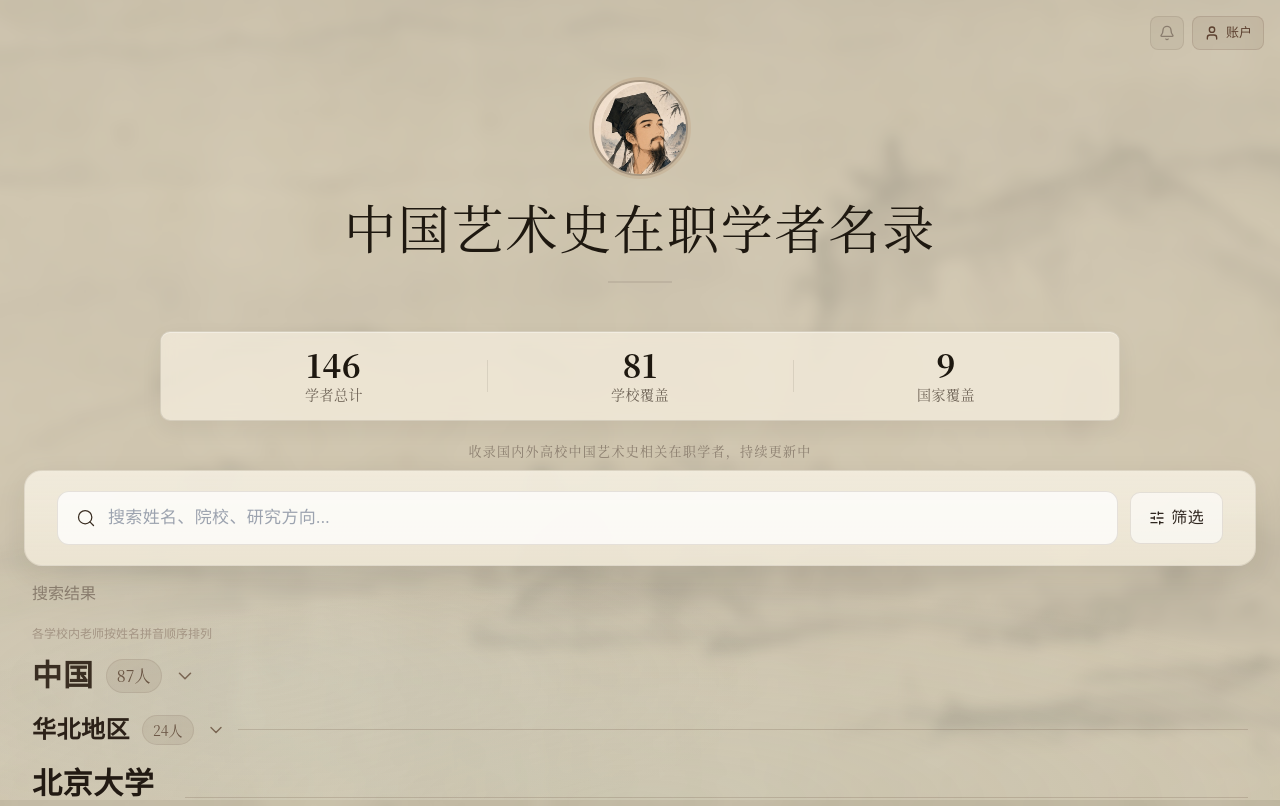
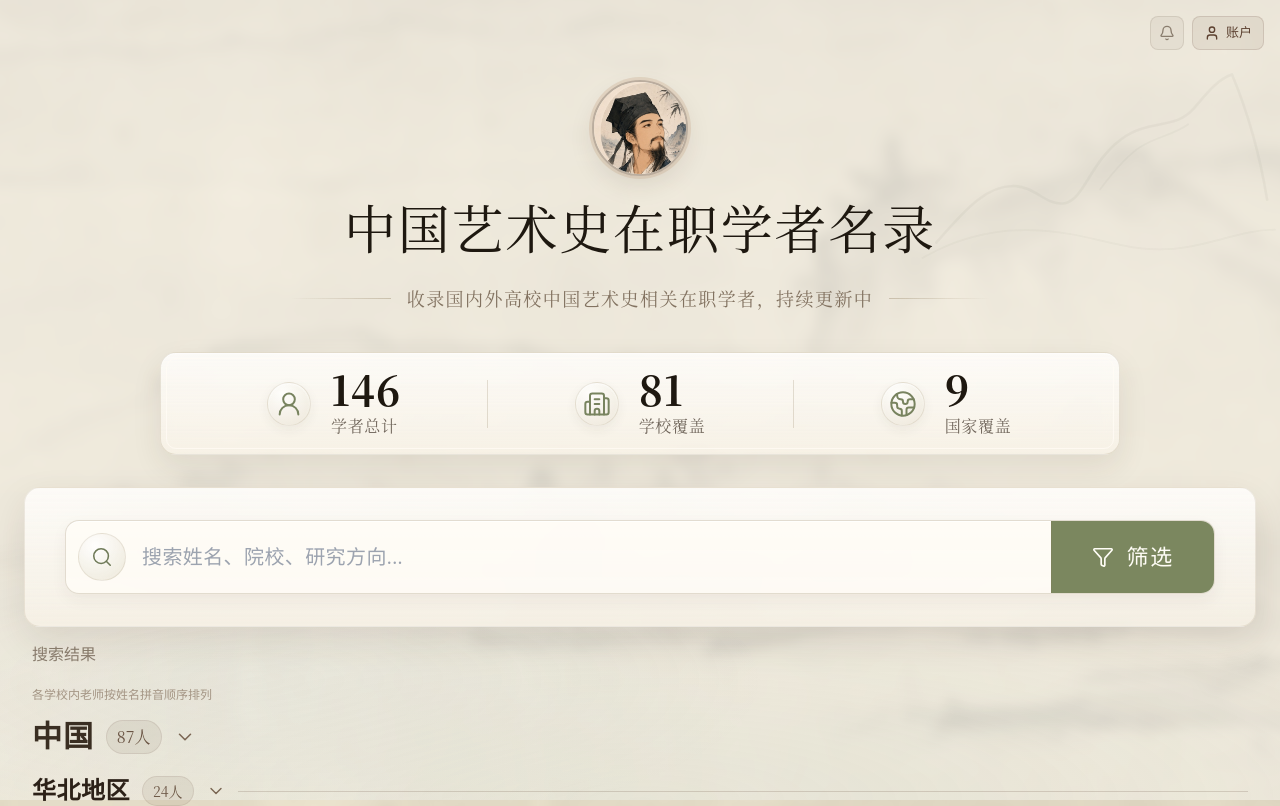
Before and after one commit to Xuanjingcao/Chinese-Art-history-scholars-, a React (Vite) app in the folder app/: page / in a window 1280 px wide. Shown: the top 806 px of the page. Built offline with nearby package versions, Linux system fonts and the light colour scheme.

Commit message:
WorkBuddy update

```diff
--- a/app/src/App.tsx
+++ b/app/src/App.tsx
@@ -117,7 +117,7 @@ export default function App() {
           backgroundSize: 'cover',
           backgroundPosition: 'center',
           backgroundRepeat: 'no-repeat',
-          filter: 'blur(6px) brightness(0.90) saturate(0.58) sepia(0.10)',
+          filter: 'blur(6px) brightness(1.06) saturate(0.46) sepia(0.08)',
           transform: 'scale(1.06)',
         }}
       />
@@ -127,7 +127,7 @@ export default function App() {
         className="fixed inset-0"
         style={{
           zIndex: 1,
-          backgroundColor: 'rgba(222, 211, 188, 0.52)',
+          backgroundColor: 'rgba(247, 242, 231, 0.68)',
         }}
       />
 
@@ -164,19 +164,6 @@ export default function App() {
         ) : (
           <>
             <StatsBar />
-
-            {/* Subtitle note */}
-            <p
-              className="font-serif text-center mx-auto px-6 mt-2 mb-2 text-[12px] md:text-[13px]"
-              style={{
-                color: '#8a7d6e',
-                letterSpacing: '0.1em',
-                lineHeight: 1.6,
-                maxWidth: '480px',
-              }}
-            >
-              收录国内外高校中国艺术史相关在职学者，持续更新中
-            </p>
 
             {/* Filter Bar */}
             <div className="relative z-30">
--- /dev/null
+++ b/app/src/lib/commentCountBadge.ts
@@ -0,0 +1,4 @@
+export function formatCommentCountBadge(count: number): string | null {
+  if (count <= 0) return null;
+  return count > 99 ? '99+' : String(count);
+}
--- /dev/null
+++ b/app/src/lib/ratingStats.ts
@@ -0,0 +1,34 @@
+import type { RatingData } from './ratings';
+
+function roundRating(value: number) {
+  return Math.round(value * 10) / 10;
+}
+
+export function calculateNextRating(
+  current: Pick<RatingData, 'average' | 'count'>,
+  previousUserRating: number,
+  nextScore: number,
+): RatingData {
+  const oldTotal = current.average * current.count;
+
+  if (previousUserRating > 0 && previousUserRating === nextScore) {
+    const nextCount = Math.max(0, current.count - 1);
+    const nextTotal = Math.max(0, oldTotal - previousUserRating);
+    return {
+      average: nextCount > 0 ? roundRating(nextTotal / nextCount) : 0,
+      count: nextCount,
+      userRating: 0,
+    };
+  }
+
+  const nextCount = previousUserRating > 0 ? current.count : current.count + 1;
+  const nextTotal = previousUserRating > 0
+    ? oldTotal - previousUserRating + nextScore
+    : oldTotal + nextScore;
+
+  return {
+    average: nextCount > 0 ? roundRating(nextTotal / nextCount) : nextScore,
+    count: nextCount,
+    userRating: nextScore,
+  };
+}
--- a/app/src/sections/FilterBar.tsx
+++ b/app/src/sections/FilterBar.tsx
@@ -1,5 +1,5 @@
 import { useState } from 'react';
-import { Compass, GraduationCap, MapPin, Search, SlidersHorizontal } from 'lucide-react';
+import { Compass, Funnel, GraduationCap, MapPin, Search, SlidersHorizontal } from 'lucide-react';
 import type { LucideIcon } from 'lucide-react';
 import { standardTagDefinitions } from '@/lib/standardTags';
 import type { FilterRegion } from '@/types';
@@ -203,40 +203,50 @@ export default function FilterBar({
       className="w-full min-w-0 px-3 md:px-6"
     >
       <div
-        className="mx-auto max-w-[1280px] min-w-0 px-4 py-5 md:px-8"
+        className="relative mx-auto max-w-[1280px] min-w-0 overflow-hidden px-3 py-3 md:px-10 md:py-8"
         style={{
-          backgroundColor: 'rgba(242, 235, 219, 0.90)',
-          backgroundImage: 'linear-gradient(180deg, rgba(255, 255, 255, 0.13), rgba(164, 137, 96, 0.035))',
-          backdropFilter: 'blur(12px)',
-          WebkitBackdropFilter: 'blur(12px)',
-          border: '1px solid rgba(138, 125, 110, 0.16)',
-          borderRadius: '18px',
-          boxShadow: '0 10px 30px rgba(40, 32, 24, 0.08)',
+          backgroundColor: 'rgba(252, 248, 240, 0.80)',
+          backgroundImage: 'linear-gradient(180deg, rgba(255, 255, 255, 0.58), rgba(232, 219, 194, 0.18))',
+          backdropFilter: 'blur(14px)',
+          WebkitBackdropFilter: 'blur(14px)',
+          border: '1px solid rgba(139, 120, 87, 0.14)',
+          borderRadius: '16px',
+          boxShadow: '0 14px 36px rgba(56, 44, 30, 0.10)',
         }}
       >
         {/* ─── Search Box Row (full-width, large, rounded) ─── */}
-        <div className="flex min-w-0 items-center gap-3">
+        <div
+          className="relative z-10 flex min-w-0 items-center gap-0 overflow-hidden rounded-[14px]"
+          style={{
+            backgroundColor: 'rgba(255, 253, 248, 0.78)',
+            border: '1px solid rgba(139, 120, 87, 0.24)',
+            boxShadow: 'inset 0 1px 0 rgba(255,255,255,0.76), 0 6px 16px rgba(56,44,30,0.05)',
+          }}
+        >
           {/* Search input - large, rounded, full-width */}
           <div
-            className="flex min-w-0 flex-1 items-center gap-2 md:gap-3"
+            className="flex min-w-0 flex-1 items-center gap-3 md:gap-4"
             style={{
-              backgroundColor: 'rgba(255, 255, 255, 0.75)',
-              borderRadius: '12px',
-              border: '1px solid rgba(138, 125, 110, 0.2)',
-              padding: '13px 18px',
+              padding: '8px 10px 8px 12px',
             }}
           >
-            <Search
-              size={20}
-              strokeWidth={1.5}
-              style={{ color: '#3a2e22', flexShrink: 0 }}
-            />
+            <span
+              className="inline-flex h-8 w-8 shrink-0 items-center justify-center rounded-full md:h-12 md:w-12"
+              style={{
+                color: '#6f7a58',
+                background: 'radial-gradient(circle at 35% 25%, rgba(255,255,255,0.78), rgba(232,226,209,0.74))',
+                border: '1px solid rgba(139, 120, 87, 0.14)',
+              }}
+              aria-hidden="true"
+            >
+              <Search className="h-[18px] w-[18px] md:h-[22px] md:w-[22px]" strokeWidth={1.7} />
+            </span>
             <input
               type="text"
               value={searchQuery}
               onChange={(e) => onSearchChange(e.target.value)}
               placeholder="搜索姓名、院校、研究方向..."
-              className="min-w-0 flex-1 bg-transparent text-[15px] outline-none md:text-[17px]"
+              className="min-w-0 flex-1 bg-transparent text-[16px] outline-none md:text-[20px]"
               style={{
                 fontFamily: 'var(--font-kai)',
                 color: 'var(--ink)',
@@ -272,23 +282,22 @@ export default function FilterBar({
           {/* Filter toggle button */}
           <button
             onClick={() => setShowFilters(!showFilters)}
-            className="shrink-0 flex items-center gap-1.5 text-[14px] font-medium transition-all hover:opacity-80 md:text-[16px] md:font-normal"
+            className="relative hidden shrink-0 items-center justify-center gap-3 self-stretch overflow-hidden px-5 text-[18px] font-normal transition-all hover:opacity-90 sm:flex md:px-10 md:text-[22px]"
             style={{
               fontFamily: 'var(--font-kai)',
-              padding: '13px 18px',
-              borderRadius: '10px',
               backgroundColor:
                 activeFilterCount > 0
-                  ? 'rgba(92, 64, 48, 0.1)'
-                  : 'rgba(255, 255, 255, 0.6)',
-              color: activeFilterCount > 0 ? '#241810' : '#2f261f',
-              border: '1px solid rgba(138, 125, 110, 0.2)',
+                  ? '#72805a'
+                  : '#7b875f',
+              color: '#fffdf6',
+              borderLeft: '1px solid rgba(139, 120, 87, 0.22)',
               cursor: 'pointer',
-              letterSpacing: '0.02em',
+              letterSpacing: '0.08em',
+              minHeight: '72px',
             }}
           >
-            <SlidersHorizontal size={16} />
-            <span className="hidden sm:inline">
+            <Funnel size={22} strokeWidth={1.8} />
+            <span>
               {activeFilterCount > 0 ? '清空筛选' : '筛选'}
             </span>
             {activeFilterCount > 0 && (
@@ -307,6 +316,20 @@ export default function FilterBar({
                 {activeFilterCount}
               </span>
             )}
+          </button>
+          <button
+            onClick={() => setShowFilters(!showFilters)}
+            className="mr-2 flex h-8 w-8 shrink-0 items-center justify-center rounded-full transition-opacity hover:opacity-80 sm:hidden"
+            style={{
+              color: activeFilterCount > 0 ? '#fffdf6' : '#5c4030',
+              backgroundColor: activeFilterCount > 0 ? '#72805a' : 'rgba(92, 64, 48, 0.08)',
+              border: '1px solid rgba(139, 120, 87, 0.16)',
+              boxShadow: activeFilterCount > 0 ? '0 3px 8px rgba(72, 84, 55, 0.18)' : 'none',
+              cursor: 'pointer',
+            }}
+            aria-label={activeFilterCount > 0 ? `筛选，${activeFilterCount}项已启用` : '筛选'}
+          >
+            <SlidersHorizontal size={16} strokeWidth={1.8} />
           </button>
         </div>
 
@@ -401,7 +424,6 @@ export default function FilterBar({
           </div>
         )}
       </div>
-
     </div>
   );
 }
--- a/app/src/sections/Header.tsx
+++ b/app/src/sections/Header.tsx
@@ -50,7 +50,9 @@ export default function Header({
   };
 
   return (
-    <header className="relative z-10 flex flex-col items-center pt-16 pb-10 md:pt-20 md:pb-12 px-4">
+    <header className="relative z-10 flex flex-col items-center overflow-hidden px-4 pb-8 pt-16 md:pb-10 md:pt-20">
+      <MountainWash className="pointer-events-none absolute right-0 top-10 hidden h-64 w-[360px] opacity-45 md:block" />
+
       {/* ─── Top-right user area ─── */}
       <div className="absolute top-4 right-4 z-20 flex items-center gap-2">
         {currentUser ? (
@@ -152,14 +154,15 @@ export default function Header({
 
       {/* Circular portrait */}
       <div
-        className="relative mb-5 overflow-hidden rounded-full"
+        className="relative mb-5 overflow-visible rounded-full"
         style={{
           width: '96px',
           height: '96px',
           border: '2.5px solid rgba(92, 64, 48, 0.35)',
-          boxShadow: '0 0 0 3px rgba(176, 130, 85, 0.18)',
+          boxShadow: '0 0 0 3px rgba(176, 130, 85, 0.18), 0 10px 24px rgba(56, 44, 30, 0.10)',
         }}
       >
+        <div className="h-full w-full overflow-hidden rounded-full">
           <img
             src="/scholar-portrait-tall.jpg"
             alt="学者画像"
@@ -167,6 +170,7 @@ export default function Header({
             height={480}
             className="h-full w-full object-cover object-top"
           />
+        </div>
       </div>
 
       {/* Title */}
@@ -181,11 +185,20 @@ export default function Header({
         中国艺术史在职学者名录
       </h1>
 
-      {/* Bottom rule */}
-      <div
-        className="mt-4 w-16 md:mt-5"
-        style={{ height: '2px', backgroundColor: 'rgba(30, 24, 16, 0.08)' }}
-      />
+      <div className="mt-5 flex w-full max-w-[700px] items-center justify-center gap-4 md:mt-6">
+        <div className="h-px flex-1" style={{ background: 'linear-gradient(90deg, transparent, rgba(139, 120, 87, 0.35))' }} />
+        <p
+          className="font-serif text-center text-[12px] md:text-[18px]"
+          style={{
+            color: '#827260',
+            letterSpacing: '0.08em',
+            lineHeight: 1.5,
+          }}
+        >
+          收录国内外高校中国艺术史相关在职学者，持续更新中
+        </p>
+        <div className="h-px flex-1" style={{ background: 'linear-gradient(90deg, rgba(139, 120, 87, 0.35), transparent)' }} />
+      </div>
     </header>
   );
 }
@@ -212,3 +225,31 @@ function BellButton({ onClick }: { onClick: () => void }) {
     </button>
   );
 }
+
+function MountainWash({ className = '' }: { className?: string }) {
+  return (
+    <svg className={className} viewBox="0 0 420 260" fill="none" aria-hidden="true">
+      <path
+        d="M19 217c38-44 60-66 90-66 25 0 39 24 60 20 22-4 30-48 65-74 33-25 63-11 85-36 14-16 27-34 45-40 18 43 32 91 41 146"
+        stroke="#7c8273"
+        strokeWidth="3"
+        strokeLinecap="round"
+        opacity="0.15"
+      />
+      <path
+        d="M3 235c52-30 111-39 172-28 46 8 83 25 138 15 35-6 68-20 101-20"
+        stroke="#8c907e"
+        strokeWidth="2"
+        strokeLinecap="round"
+        opacity="0.13"
+      />
+      <path
+        d="M210 155c19-25 33-41 48-50 19-12 37-13 55-26"
+        stroke="#7c8273"
+        strokeWidth="2"
+        strokeLinecap="round"
+        opacity="0.12"
+      />
+    </svg>
+  );
+}
--- a/app/src/sections/ProfessorList.tsx
+++ b/app/src/sections/ProfessorList.tsx
@@ -11,6 +11,8 @@ import {
   hasCustomStandardTag,
 } from '@/lib/standardTags';
 import { getUniversityCountry, getUniversityNameParts } from '@/lib/universityNames';
+import { getCommentCounts } from '@/lib/comments';
+import { formatCommentCountBadge } from '@/lib/commentCountBadge';
 
 const domesticRegionIds = ['huabei', 'huadong', 'huanan', 'zhongxibu', 'gangtai'];
 const overseasRegionIds = ['north-america', 'europe', 'japan'];
@@ -210,6 +212,43 @@ function getMobileCardTagLimit(tags: string[]) {
   return totalLength <= 14 ? 3 : 2;
 }
 
+function CommentActionBadge({ count, compact = false }: { count: number; compact?: boolean }) {
+  const label = formatCommentCountBadge(count);
+
+  return (
+    <span
+      className={compact
+        ? 'relative inline-flex h-7 w-7 items-center justify-center rounded-full'
+        : 'relative inline-flex items-center gap-1.5 rounded-full px-2.5 py-1 font-serif text-sm'}
+      style={{
+        backgroundColor: 'rgba(92, 64, 48, 0.07)',
+        color: '#6a5544',
+        border: '1px solid rgba(92, 64, 48, 0.10)',
+        boxShadow: '0 2px 6px rgba(60, 32, 22, 0.06)',
+      }}
+      aria-label={label ? `查看评价，${label}条评论` : '查看评价'}
+    >
+      <span className="relative inline-flex">
+        <MessageSquare size={compact ? 14 : 15} strokeWidth={1.7} />
+        {label ? (
+          <span
+            className="absolute -right-2.5 -top-2.5 inline-flex h-4 min-w-4 items-center justify-center rounded-full px-1 text-[10px] font-semibold leading-none"
+            style={{
+              backgroundColor: '#b06b4f',
+              color: '#fff8ec',
+              boxShadow: '0 1px 4px rgba(96, 54, 36, 0.22)',
+              border: '1px solid rgba(255, 248, 236, 0.78)',
+            }}
+          >
+            {label}
+          </span>
+        ) : null}
+      </span>
+      {compact ? null : <span>评价</span>}
+    </span>
+  );
+}
+
 interface ProfessorListProps {
   filter: FilterRegion;
   searchQuery: string;
@@ -327,6 +366,7 @@ export default function ProfessorList({
   onProfessorClick,
 }: ProfessorListProps) {
   const hasActiveSearch = searchQuery.trim().length > 0;
+  const [commentCounts, setCommentCounts] = useState<Record<string, number>>({});
 
   const getTitleMeta = (title: Professor['title']) => {
     switch (title) {
@@ -444,6 +484,30 @@ export default function ProfessorList({
   const filteredRegions = filtered.regions;
   const searchScoreMap = filtered.scoreByProfessorId;
 
+  const filteredProfessorIds = useMemo(() => {
+    return Array.from(new Set(
+      filteredRegions.flatMap((region) => (
+        region.universities.flatMap((university) => (
+          university.professors.map((professor) => professor.id)
+        ))
+      )),
+    ));
+  }, [filteredRegions]);
+
+  useEffect(() => {
+    let cancelled = false;
+
+    getCommentCounts(filteredProfessorIds).then((counts) => {
+      if (!cancelled) {
+        setCommentCounts(counts);
+      }
+    });
+
+    return () => {
+      cancelled = true;
+    };
+  }, [filteredProfessorIds]);
+
   const displayRegions = useMemo(() => {
     const shouldMergeChina = (filter === 'all' || filter === 'china') && subRegion === 'all';
     if (!shouldMergeChina) return filteredRegions;
@@ -520,6 +584,7 @@ export default function ProfessorList({
               forceExpanded
               searchScoreMap={searchScoreMap}
               getTitleMeta={getTitleMeta}
+              commentCounts={commentCounts}
               onProfessorClick={onProfessorClick}
             />
           ))}
@@ -534,6 +599,7 @@ export default function ProfessorList({
               forceExpanded={hasActiveSearch}
               searchScoreMap={searchScoreMap}
               getTitleMeta={getTitleMeta}
+              commentCounts={commentCounts}
               onProfessorClick={onProfessorClick}
             />
           ))}
@@ -549,6 +615,7 @@ function RegionSection({
   forceExpanded,
   searchScoreMap,
   getTitleMeta,
+  commentCounts,
   onProfessorClick,
 }: {
   region: Region;
@@ -556,6 +623,7 @@ function RegionSection({
   forceExpanded?: boolean;
   searchScoreMap?: Map<string, number>;
   getTitleMeta: (title: Professor['title']) => { label: string; background: string; color: string };
+  commentCounts: Record<string, number>;
   onProfessorClick: (professor: Professor) => void;
 }) {
   const [collapsed, setCollapsed] = useState(false);
@@ -645,6 +713,7 @@ function RegionSection({
                 forceExpanded={forceExpanded}
                 searchScoreMap={searchScoreMap}
                 getTitleMeta={getTitleMeta}
+                commentCounts={commentCounts}
                 onProfessorClick={onProfessorClick}
               />
             ))
@@ -659,6 +728,7 @@ function RegionSection({
                 forceExpanded={forceExpanded}
                 searchScoreMap={searchScoreMap}
                 getTitleMeta={getTitleMeta}
+                commentCounts={commentCounts}
                 onProfessorClick={onProfessorClick}
               />
             ))
@@ -670,6 +740,7 @@ function RegionSection({
                 forceExpanded={forceExpanded}
                 searchScoreMap={searchScoreMap}
                 getTitleMeta={getTitleMeta}
+                commentCounts={commentCounts}
                 onProfessorClick={onProfessorClick}
               />
             ))
@@ -685,12 +756,14 @@ function SubRegionSection({
   forceExpanded,
   searchScoreMap,
   getTitleMeta,
+  commentCounts,
   onProfessorClick,
 }: {
   subRegion: Region;
   forceExpanded?: boolean;
   searchScoreMap?: Map<string, number>;
   getTitleMeta: (title: Professor['title']) => { label: string; background: string; color: string };
+  commentCounts: Record<string, number>;
   onProfessorClick: (professor: Professor) => void;
 }) {
   const [collapsed, setCollapsed] = useState(false);
@@ -776,6 +849,7 @@ function SubRegionSection({
               forceExpanded={forceExpanded}
               searchScoreMap={searchScoreMap}
               getTitleMeta={getTitleMeta}
+              commentCounts={commentCounts}
               onProfessorClick={onProfessorClick}
             />
           ))}
@@ -793,6 +867,7 @@ function CountrySection({
   forceExpanded,
   searchScoreMap,
   getTitleMeta,
+  commentCounts,
   onProfessorClick,
 }: {
   regionId: string;
@@ -802,6 +877,7 @@ function CountrySection({
   forceExpanded?: boolean;
   searchScoreMap?: Map<string, number>;
   getTitleMeta: (title: Professor['title']) => { label: string; background: string; color: string };
+  commentCounts: Record<string, number>;
   onProfessorClick: (professor: Professor) => void;
 }) {
   const [collapsed, setCollapsed] = useState(false);
@@ -889,6 +965,7 @@ function CountrySection({
               forceExpanded={forceExpanded}
               searchScoreMap={searchScoreMap}
               getTitleMeta={getTitleMeta}
+              commentCounts={commentCounts}
               onProfessorClick={onProfessorClick}
             />
           ))}
@@ -903,12 +980,14 @@ function UniversitySection({
   forceExpanded,
   searchScoreMap,
   getTitleMeta,
+  commentCounts,
   onProfessorClick,
 }: {
   university: Region['universities'][number];
   forceExpanded?: boolean;
   searchScoreMap?: Map<string, number>;
   getTitleMeta: (title: Professor['title']) => { label: string; background: string; color: string };
+  commentCounts: Record<string, number>;
   onProfessorClick: (professor: Professor) => void;
 }) {
   const [expanded, setExpanded] = useState(false);
@@ -1067,18 +1146,7 @@ function UniversitySection({
                           >
                             {titleMeta.label}
                           </span>
-                          <span
-                            className="inline-flex h-7 w-7 items-center justify-center rounded-full"
-                            style={{
-                              backgroundColor: 'rgba(92, 64, 48, 0.07)',
-                              color: '#6a5544',
-                              border: '1px solid rgba(92, 64, 48, 0.10)',
-                              boxShadow: '0 2px 6px rgba(60, 32, 22, 0.06)',
-                            }}
-                            aria-label="查看评价"
-                          >
-                            <MessageSquare size={14} strokeWidth={1.7} />
-                          </span>
+                          <CommentActionBadge count={commentCounts[prof.id] ?? 0} compact />
                         </div>
 
                         <div className="mt-3">
@@ -1179,19 +1247,7 @@ function UniversitySection({
                         >
                           {titleMeta.label}
                         </span>
-                        <span
-                          className="inline-flex items-center gap-1.5 rounded-full px-2.5 py-1 font-serif text-sm"
-                          style={{
-                            backgroundColor: 'rgba(92, 64, 48, 0.07)',
-                            color: '#6a5544',
-                            border: '1px solid rgba(92, 64, 48, 0.10)',
-                            boxShadow: '0 2px 6px rgba(60, 32, 22, 0.06)',
-                          }}
-                          aria-label="查看评价"
-                        >
-                          <MessageSquare size={15} strokeWidth={1.7} />
-                          评价
-                        </span>
+                        <CommentActionBadge count={commentCounts[prof.id] ?? 0} />
                       </div>
 
                       <div className="mt-4">
--- a/app/src/sections/StatsBar.tsx
+++ b/app/src/sections/StatsBar.tsx
@@ -1,45 +1,63 @@
 import { totalCount, schoolCoverageCount, countryCoverageCount } from '@/data/professors';
+import { Building2, Globe2, UserRound } from 'lucide-react';
 
 const stats = [
-  { num: totalCount, label: '学者总计' },
-  { num: schoolCoverageCount, label: '学校覆盖' },
-  { num: countryCoverageCount, label: '国家覆盖' },
+  { num: totalCount, label: '学者总计', icon: UserRound },
+  { num: schoolCoverageCount, label: '学校覆盖', icon: Building2 },
+  { num: countryCoverageCount, label: '国家覆盖', icon: Globe2 },
 ];
 
 export default function StatsBar() {
   return (
     <div
-      className="relative z-10 mx-auto mb-4 grid w-[calc(100%-1.5rem)] max-w-[960px] grid-cols-3 gap-y-3 px-2 py-3 md:mb-5 md:w-[calc(100%-3rem)] md:px-5 md:py-4"
+      className="relative z-10 mx-auto mb-4 grid w-[calc(100%-1.5rem)] max-w-[960px] grid-cols-3 gap-y-3 px-2 py-3 md:mb-8 md:w-[calc(100%-3rem)] md:px-5 md:py-4"
       style={{
-        backgroundColor: 'rgba(242, 235, 219, 0.82)',
-        borderRadius: 'var(--radius-md)',
-        border: '1px solid rgba(30, 24, 16, 0.11)',
-        backdropFilter: 'blur(8px) saturate(1.08)',
-        WebkitBackdropFilter: 'blur(8px) saturate(1.08)',
-        boxShadow: '0 8px 22px rgba(30, 24, 16, 0.06), inset 0 1px 0 rgba(255, 255, 255, 0.34)',
+        backgroundColor: 'rgba(252, 248, 240, 0.76)',
+        backgroundImage: 'linear-gradient(180deg, rgba(255,255,255,0.62), rgba(232,219,194,0.12))',
+        borderRadius: '16px',
+        border: '1px solid rgba(139, 120, 87, 0.18)',
+        outline: '1px solid rgba(255, 252, 245, 0.76)',
+        outlineOffset: '-7px',
+        backdropFilter: 'blur(10px) saturate(1.08)',
+        WebkitBackdropFilter: 'blur(10px) saturate(1.08)',
+        boxShadow: '0 12px 30px rgba(56, 44, 30, 0.09), inset 0 1px 0 rgba(255, 255, 255, 0.56)',
       }}
     >
       {stats.map((stat, i) => (
         <div className="relative flex min-w-0 items-center justify-center" key={i}>
           {i > 0 && (
             <div
-              className="absolute left-0 top-1/2 h-8 -translate-y-1/2"
-              style={{ width: '1px', backgroundColor: 'rgba(30, 24, 16, 0.09)' }}
+              className="absolute left-0 top-1/2 h-9 -translate-y-1/2 md:h-12"
+              style={{ width: '1px', backgroundColor: 'rgba(139, 120, 87, 0.22)' }}
             />
           )}
-          <div className="min-w-0 px-1 text-center">
+          <div className="flex min-w-0 items-center justify-center gap-2 px-1 text-center md:gap-5">
             <span
-              className="font-title block text-[1.55rem] leading-none md:text-[2rem]"
+              className="inline-flex h-8 w-8 shrink-0 items-center justify-center rounded-full md:h-11 md:w-11"
+              style={{
+                color: '#78835f',
+                background: 'radial-gradient(circle at 35% 25%, rgba(255,255,255,0.72), rgba(232,226,209,0.72))',
+                border: '1px solid rgba(139, 120, 87, 0.15)',
+                boxShadow: 'inset 0 1px 2px rgba(255,255,255,0.8), 0 4px 12px rgba(58,46,34,0.06)',
+              }}
+              aria-hidden="true"
+            >
+              <stat.icon className="h-[18px] w-[18px] md:h-7 md:w-7" strokeWidth={1.7} />
+            </span>
+            <div className="min-w-0 text-center md:text-left">
+            <span
+              className="font-title block text-[1.55rem] leading-none md:text-[2.55rem]"
               style={{ color: 'var(--ink)', letterSpacing: '0.02em', fontWeight: 600 }}
             >
               {stat.num}
             </span>
             <span
-              className="mt-1 block whitespace-nowrap font-serif text-[0.68rem] leading-none md:text-sm"
+              className="mt-1 block whitespace-nowrap font-serif text-[0.68rem] leading-none md:text-base"
               style={{ color: 'rgba(58, 46, 34, 0.72)', letterSpacing: '0.04em', fontWeight: 500 }}
             >
               {stat.label}
             </span>
+            </div>
           </div>
         </div>
       ))}
```
Also changed, not shown: app/src/lib/comments.ts (+44 -0 lines), app/src/lib/ratings.ts (+31 -25 lines), 2 other files (tests, documents, lock files or other folders). Lines whose indentation alone changed are shown as unchanged.
